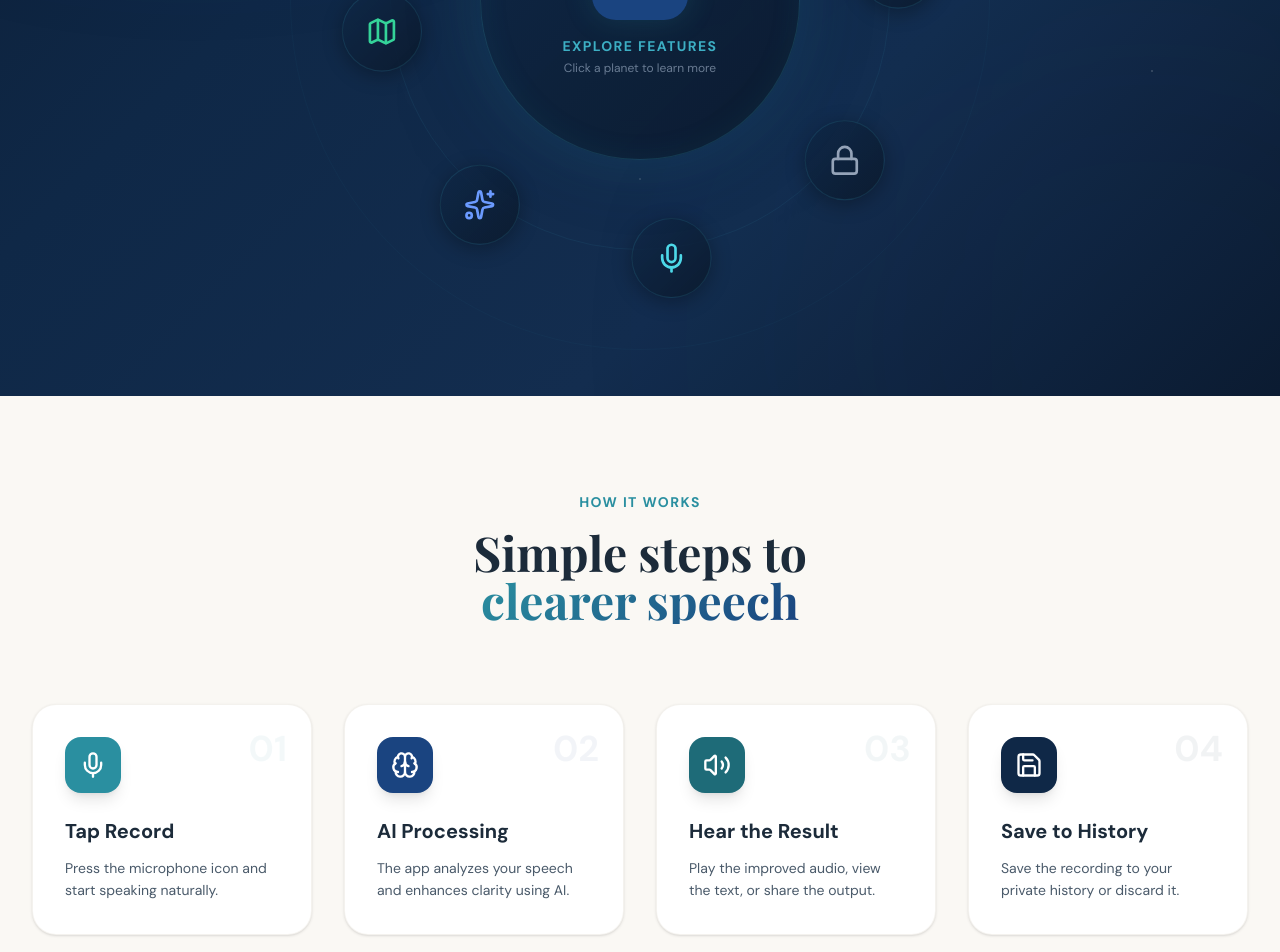
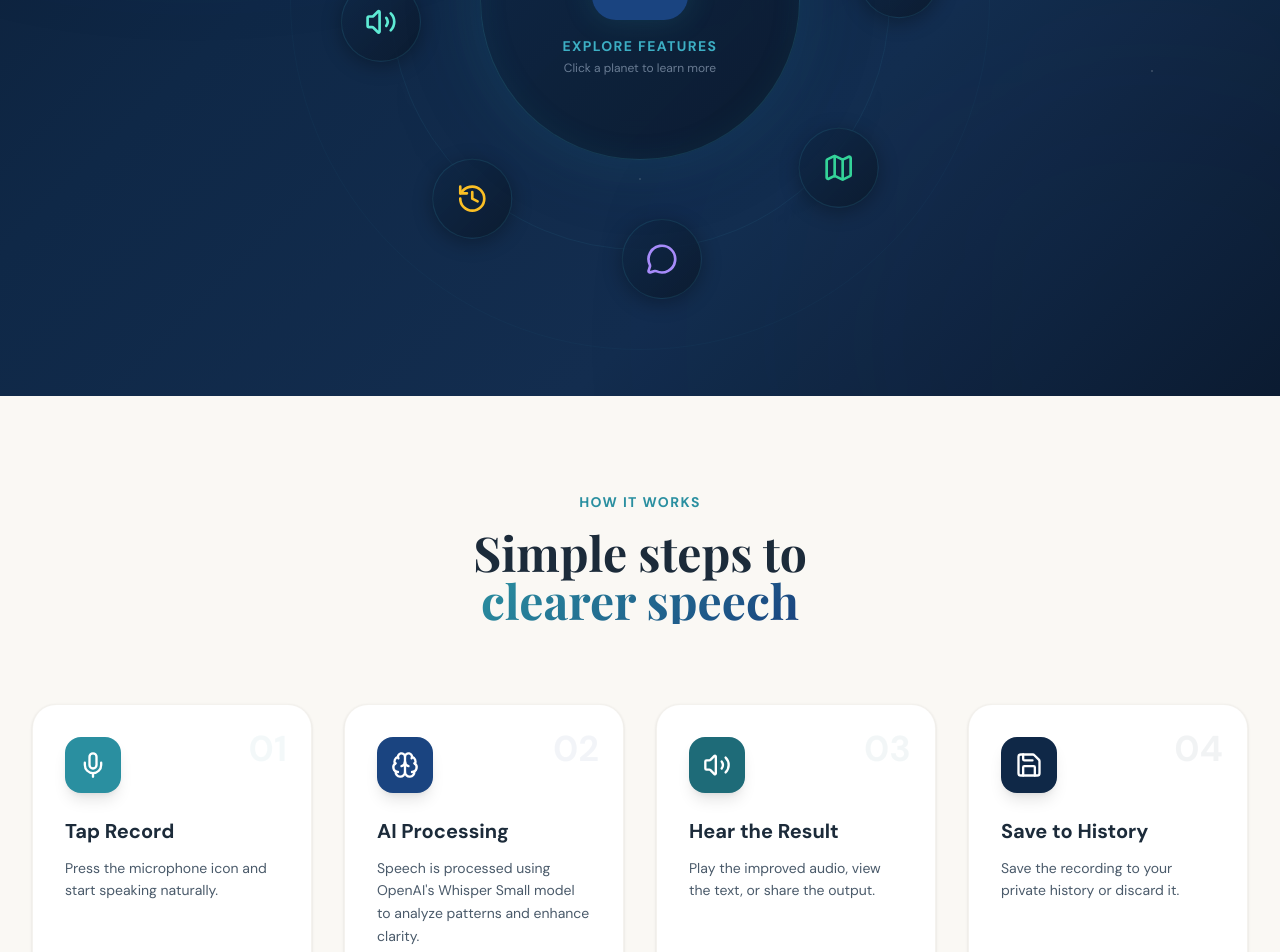
Before and after one commit to Eybri/articulink-ads, a Next.js app: page /about in a window 1280 px wide. Shown: the part 2040-2992 px from the top of the page. Built offline with nearby package versions, Linux system fonts and the light colour scheme; no server answers.

Commit message:
added the model used for traning

```diff
--- a/src/app/about/page.tsx
+++ b/src/app/about/page.tsx
@@ -447,7 +447,7 @@ export default function About() {
                     <p className="text-sm leading-relaxed" style={{ color: "rgba(200, 216, 238, 0.7)" }}>
                       {[
                         "Record your voice and get instant speech-to-text transcription powered by advanced AI recognition.",
-                        "Your speech is analyzed and enhanced by our AI model, correcting misarticulations and producing clearer text.",
+                        "Your speech is analyzed and enhanced using OpenAI's Whisper Small model, correcting misarticulations and producing clearer text.",
                         "Find nearby speech therapy clinics, cleft care centers, and support facilities with real-time routing.",
                         "Chat with our intelligent assistant for speech tips, therapy guidance, and answers to your questions.",
                         "Track all your recordings with detailed stats — accuracy percentage, word count, and duration.",
@@ -486,8 +486,8 @@ export default function About() {
 
             {/* Rotating Planets Container */}
             <motion.div
-              animate={{ rotate: activeFeature === null ? 360 : -360 }}
-              transition={{ duration: activeFeature === null ? 30 : 12, repeat: Infinity, ease: "linear" }}
+              animate={{ rotate: activeFeature === null ? -360 : 360 }}
+              transition={{ duration: activeFeature === null ? 50 : 25, repeat: Infinity, ease: "linear" }}
               className="absolute inset-0 flex items-center justify-center"
             >
               {[
@@ -515,8 +515,8 @@ export default function About() {
                     }}
                   >
                     <motion.div
-                      animate={{ rotate: activeFeature === null ? -360 : 360 }}
-                      transition={{ duration: activeFeature === null ? 30 : 12, repeat: Infinity, ease: "linear" }}
+                      animate={{ rotate: activeFeature === null ? 360 : -360 }}
+                      transition={{ duration: activeFeature === null ? 50 : 25, repeat: Infinity, ease: "linear" }}
                     >
                       <motion.button
                         whileHover={{ scale: 1.2, boxShadow: `0 0 30px ${feature.glowColor}` }}
@@ -579,7 +579,7 @@ export default function About() {
                 icon: Brain,
                 step: "02",
                 title: "AI Processing",
-                desc: "The app analyzes your speech and enhances clarity using AI.",
+                desc: "Speech is processed using OpenAI's Whisper Small model to analyze patterns and enhance clarity.",
                 color: C.royalBlue,
               },
               {
```
